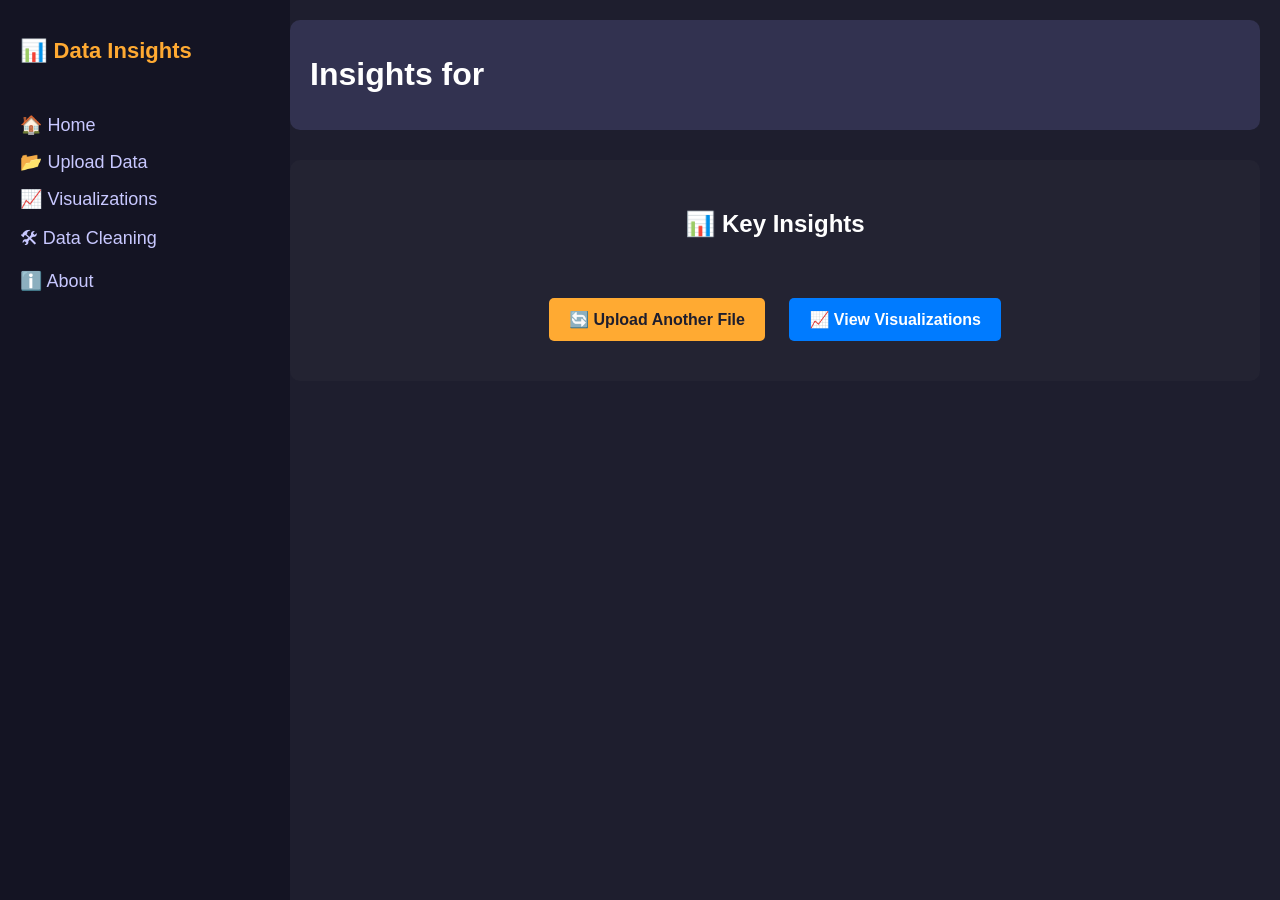
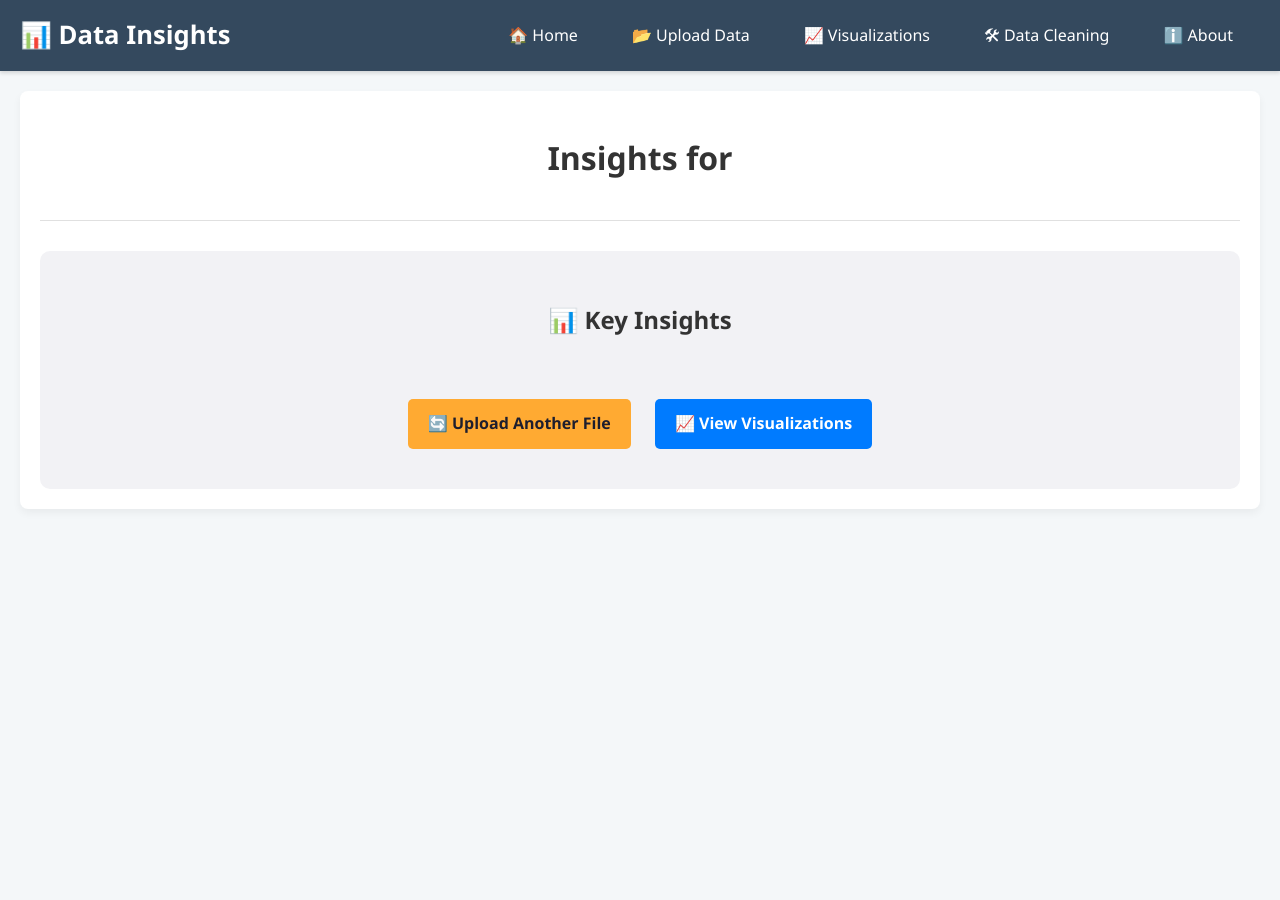
Before and after one commit to prakarsh-create/data-insight, a Flask app: template templates/insights.html in a window 1280 px wide. Run offline with Flask 3, Linux system fonts and the light colour scheme; the template is opened without the code that fills it, so the values that code supplies are empty.

Commit message:
Add upload section image and improve nav bar

```diff
--- a/static/style.css
+++ b/static/style.css
@@ -1,106 +1,188 @@
+/* style.css */
 
-        /* General Styles */
+/* Global Styles */
 body {
-            font-family: 'Arial', sans-serif;
-            background-color: rgb(30, 30, 46);
-            color: rgb(255, 255, 255);
+    font-family: 'Segoe UI', Tahoma, Geneva, Verdana, sans-serif;
     margin: 0;
     padding: 0;
-            display: flex;
+    background-color: #f4f7f9;
+    color: #333;
+    line-height: 1.6;
 }
 
-        /* Sidebar */
-        .sidebar {
-            width: 250px;
-            height: 100vh;
-            background: rgb(20, 20, 35);
-            padding: 20px;
-            position: fixed;
-            left: 0;
-            top: 0;
-            display: flex;
-            flex-direction: column;
-        }
-
-        .sidebar h2 {
-            font-size: 22px;
-            color: rgb(255, 170, 50);
-        }
-
-        .sidebar ul {
-            list-style: none;
-            padding: 0;
-        }
-
-        .sidebar ul li {
-            margin: 15px 0;
-        }
-
-        .sidebar ul li a {
-            text-decoration: none;
-            color: rgb(200, 200, 255);
-            font-size: 18px;
-            transition: 0.3s;
-        }
-
-        .sidebar ul li a:hover {
-            color: rgb(255, 170, 50);
-        }
-
-        /* Main Content */
-        .content {
-            margin-left: 270px;
-            padding: 20px;
-            flex: 1;
-        }
-
-        /* Navbar */
-        .navbar {
+/* Navigation Bar Styles */
+nav {
+    background-color: #34495e;
+    color: white;
+    padding: 15px 20px;
+    box-shadow: 0 2px 4px rgba(0, 0, 0, 0.15);
     display: flex;
     justify-content: space-between;
     align-items: center;
-            background: rgb(50, 50, 80);
-            padding: 15px 20px;
-            border-radius: 10px;
 }
 
-        .navbar button {
-            background: rgb(255, 170, 50);
-            color: rgb(30, 30, 46);
-            border: none;
-            padding: 10px 15px;
-            border-radius: 5px;
-            cursor: pointer;
-            transition: 0.3s;
+nav h2 {
+    margin: 0;
+    font-size: 1.6em;
+    font-weight: 600;
 }
 
-        .navbar button:hover {
-            background: rgb(255, 140, 30);
+nav ul {
+    list-style: none;
+    padding: 0;
+    margin: 0;
+    display: flex;
+    align-items: center;
 }
 
-        /* Upload Section */
+nav li {
+    margin: 0 15px;
+}
+
+nav a {
+    color: white;
+    text-decoration: none;
+    padding: 8px 12px;
+    border-radius: 4px;
+    transition: background-color 0.3s ease, color 0.3s ease;
+    font-weight: 500;
+}
+
+nav a:hover, nav a.active {
+    background-color: #2c3e50;
+    color: #e0f2fe;
+}
+
+/* Responsive adjustments for Navigation */
+@media (max-width: 768px) {
+    nav {
+        flex-direction: column;
+        align-items: flex-start;
+    }
+
+    nav h2 {
+        margin-bottom: 10px;
+    }
+
+    nav ul {
+        flex-direction: column;
+        align-items: flex-start;
+    }
+
+    nav li {
+        margin: 8px 0;
+    }
+}
+
+/* Content Styles */
+.content {
+    max-width: 1200px; /* Increased max-width */
+    margin: 20px auto;
+    padding: 20px;
+    background-color: white;
+    border-radius: 8px;
+    box-shadow: 0 4px 8px rgba(0, 0, 0, 0.05);
+}
+
+.navbar {
+    border-bottom: 1px solid #e0e0e0;
+    padding-bottom: 15px;
+    margin-bottom: 20px;
+}
+
+.navbar h1 {
+    font-size: 2em;
+    color: #333;
+    text-align: center;
+}
+
+/* Upload Section Styles */
 .upload-section {
-            text-align: center;
-            margin-top: 30px;
-            background: rgb(35, 35, 50);
-            padding: 30px;
-            border-radius: 10px;
+    display: flex;
+    align-items: flex-start; /* Align items to the top */
+    justify-content: space-between; /* Space between content and image */
+    padding: 20px;
+}
+
+.upload-content {
+    flex: 1; /* Take up available space */
+    padding-right: 20px; /* Add some space between content and image */
+}
+
+.upload-section h2 {
+    font-size: 1.6em;
+    margin-bottom: 10px;
+}
+
+.upload-section p {
+    margin-bottom: 15px;
+    color: #555;
+}
+
+.upload-section form {
+    display: flex;
+    flex-direction: column;
+    align-items: flex-start;
 }
 
 .custom-file-upload {
+    border: 1px solid #ccc;
     display: inline-block;
-            padding: 10px 20px;
-            background: rgb(0, 123, 255);
-            color: white;
-            border-radius: 5px;
+    padding: 10px 15px;
     cursor: pointer;
-            transition: 0.3s;
+    background-color: #f0f0f0;
+    border-radius: 4px;
+    margin-bottom: 15px;
+    transition: background-color 0.3s ease;
 }
 
 .custom-file-upload:hover {
-            background: rgb(0, 100, 200);
+    background-color: #e0e0e0;
 }
 
-        input[type="file"] {
+#file-upload {
     display: none;
 }
+
+.upload-section button {
+    background-color: #007bff;
+    color: white;
+    padding: 12px 20px;
+    border: none;
+    border-radius: 5px;
+    cursor: pointer;
+    font-size: 1em;
+    transition: background-color 0.3s ease;
+}
+
+.upload-section button:hover {
+    background-color: #0056b3;
+}
+
+/* Upload Image Styles */
+.upload-image {
+    flex: 1; /* Take up available space */
+    text-align: right; /* Align image to the right */
+}
+
+.upload-image img {
+    max-width: 100%; /* Make image responsive */
+    height: auto;
+    border-radius: 8px; /* Optional: Add border radius for a softer look */
+}
+
+/* Responsive Adjustments */
+@media (max-width: 768px) {
+    .upload-section {
+        flex-direction: column; /* Stack content and image vertically */
+    }
+
+    .upload-content {
+        padding-right: 0; /* Remove padding */
+    }
+
+    .upload-image {
+        text-align: center; /* Center image on smaller screens */
+        margin-top: 20px; /* Add space between content and image */
+    }
+}
--- a/templates/insights.html
+++ b/templates/insights.html
@@ -11,13 +11,13 @@
 .insights-section {
     text-align: center;
     margin-top: 30px;
-    background: rgb(35, 35, 50);
+    background: rgb(242, 242, 245);
     padding: 30px;
     border-radius: 10px;
 }
 
 .highlight {
-    color: rgb(255, 170, 50);
+    color: rgb(22, 72, 46);
 }
 
 .insights-box {
@@ -29,7 +29,7 @@
 }
 
 .insight-card {
-    background: rgb(50, 50, 80);
+    background: rgb(9, 58, 33);
     padding: 20px;
     border-radius: 10px;
     width: 250px;
@@ -82,12 +82,23 @@
 .btn-secondary:hover {
     background: rgb(0, 100, 200);
 }
+.navbar {
+    border-bottom: 1px solid #e0e0e0;
+    padding-bottom: 15px;
+    margin-bottom: 20px;
+}
+
+.navbar h1 {
+    font-size: 2em;
+    color: #333;
+    text-align: center;
+}
+
 
 </style>
 <body>
 
-    <!-- Sidebar -->
-    <aside class="sidebar">
+    <nav>
         <h2>📊 Data Insights</h2>
         <ul>
             <li><a href="/">🏠 Home</a></li>
@@ -96,7 +107,7 @@
             <li><a href="#">🛠 Data Cleaning</a></li>
             <li><a href="#">ℹ️ About</a></li>
         </ul>
-    </aside>
+    </nav>
 
     <!-- Main Content -->
     <main class="content">
```
Also changed, not shown: templates/about.html (added, +11 -0 lines), templates/index.html (+10 -8 lines), img/image.png. Lines whose indentation alone changed are shown as unchanged.
